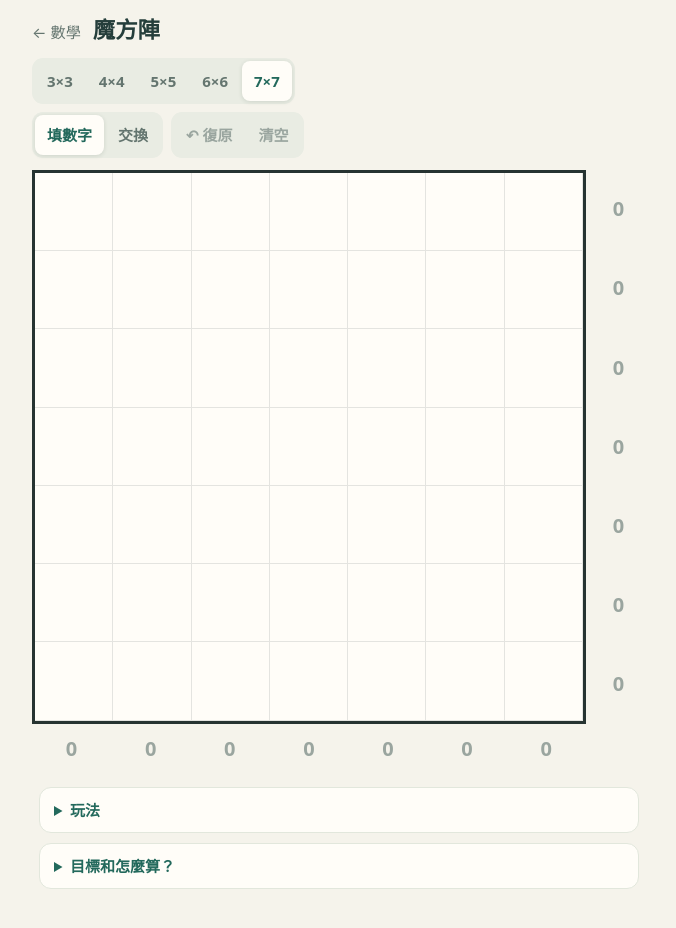
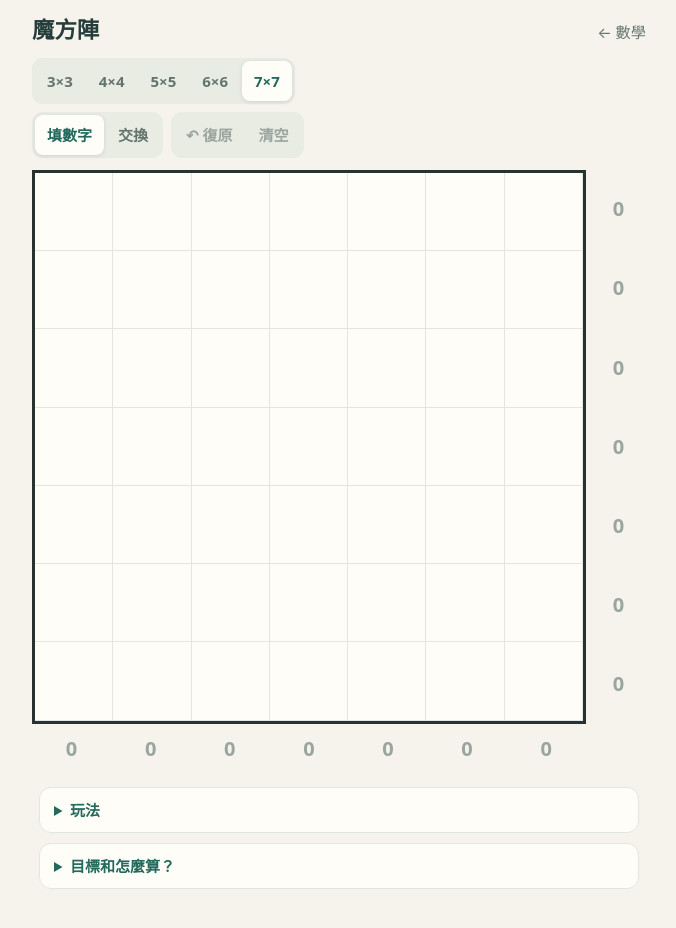
Before and after one commit to glennfriend/online-study-public, a plain HTML site: page math/2026-11-28-magic-square.html in a window 1280 px wide. Shown: the whole page, without its empty margins (301-977 px from the left). Drawn offline with Linux system fonts and the light colour scheme.

Commit message:
Put magic square title left and back link right
Co-Authored-By: Claude Opus 5.5 <noreply@anthropic.com>

```diff
--- a/math/2026-11-28-magic-square.html
+++ b/math/2026-11-28-magic-square.html
@@ -24,7 +24,7 @@
     /* 上方標題、兩排按鈕和方陣同寬、左邊對齊。 */
     .col { width: min(100%, max(320px, calc(100dvh - var(--top, 170px)))); margin: 0 auto; }
 
-    header { display: flex; align-items: baseline; gap: 12px; margin-bottom: 10px; }
+    header { display: flex; align-items: baseline; justify-content: space-between; gap: 12px; margin-bottom: 10px; }
     .back { color: var(--muted); text-decoration: none; font-size: .95rem; white-space: nowrap; }
     .back:hover { color: var(--green); }
     h1 { margin: 0; font-size: 1.4rem; }
@@ -96,8 +96,8 @@
     <div class="col">
     <div id="top">
       <header>
+        <h1>魔方陣</h1>
         <a class="back" href="index.html">← 數學</a>
-        <h1>魔方陣</h1>
       </header>
       <noscript><p>請啟用 JavaScript 才能玩。</p></noscript>
       <div class="bar">
```
